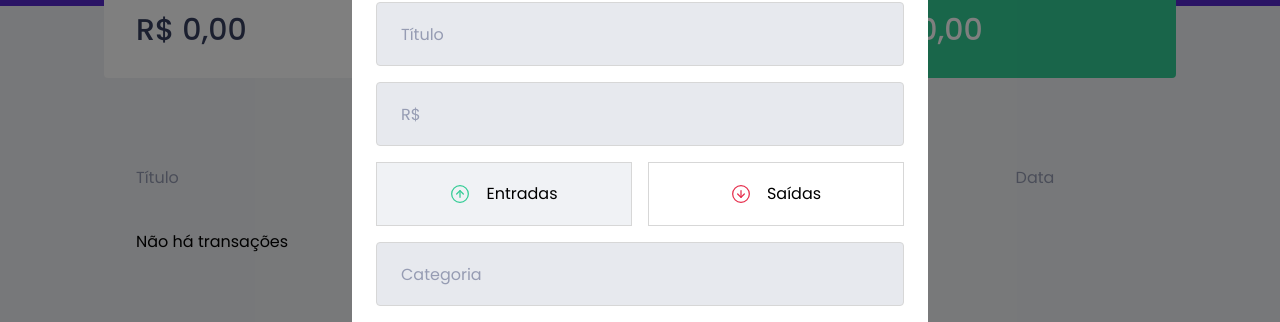
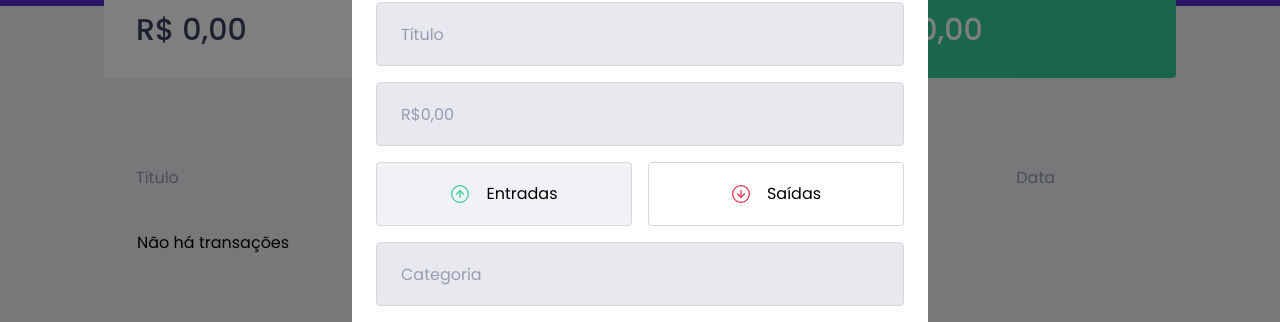
Before and after one commit to lcsglrt/dtmoney, a React (Create React App) app: page / in a window 1280 px wide. Both pictures are taken after a click on the button "Nova Transação". Shown: the part 230-552 px from the top of the page. Built offline with nearby package versions, Linux system fonts and the light colour scheme.

Commit message:
Refatorando e adicionando máscara no input de valor

```diff
--- a/package.json
+++ b/package.json
@@ -8,10 +8,12 @@
     "@testing-library/react": "^11.1.0",
     "@testing-library/user-event": "^12.1.10",
     "date-fns": "^2.25.0",
-    "dayjs": "^1.10.7",
     "react": "^17.0.2",
+    "react-currency-masked-input": "^2.5.0",
     "react-dom": "^17.0.2",
+    "react-intl-currency-input": "^0.2.6",
     "react-modal": "^3.14.4",
+    "react-number-format": "^4.8.0",
     "react-scripts": "4.0.3",
     "react-toastify": "^8.1.0",
     "tailwindcss": "npm:@tailwindcss/postcss7-compat",
--- a/src/App.js
+++ b/src/App.js
@@ -27,11 +27,11 @@ function App() {
 
   const summary = transactionsData.reduce((acc, transaction) => {
     if (transaction.type === 'deposit') {
-      acc.deposits += transaction.amount;
-      acc.total += transaction.amount;
+      acc.deposits += transaction.amountFormatted;
+      acc.total += transaction.amountFormatted;
     } else {
-      acc.withdraws += transaction.amount;
-      acc.total -= transaction.amount;
+      acc.withdraws += transaction.amountFormatted;
+      acc.total -= transaction.amountFormatted;
     }
 
     return acc;
@@ -40,6 +40,8 @@ function App() {
     withdraws: 0,
     total: 0
   });
+
+  console.log(transactionsData);
 
   return (
     <div className="bg-background min-h-screen">
--- a/src/components/NewTransactionModal/index.js
+++ b/src/components/NewTransactionModal/index.js
@@ -1,15 +1,32 @@
 import Modal from 'react-modal';
 import { useState } from 'react';
+
+import NumberFormat from 'react-number-format';
 
 import closeModalImg from '../../assets/close.svg';
 import incomeImg from '../../assets/income.svg';
 import outcomeImg from '../../assets/outcome.svg';
 
+
 Modal.setAppElement('#root');
+
+const currencyConfig = {
+  locale: "pt-BR",
+  formats: {
+    number: {
+      BRL: {
+        style: "currency",
+        currency: "BRL",
+        minimumFractionDigits: 2,
+        maximumFractionDigits: 2,
+      },
+    },
+  },
+};
 
 export function NewTransactionModal({ isOpen, onRequestClose, transactions, setTransactions }) {
   const [title, setTitle] = useState('');
-  const [amount, setAmount] = useState();
+  const [amount, setAmount] = useState('');
   const [type, setType] = useState('deposit');
   const [category, setCategory] = useState('');
 
@@ -17,30 +34,40 @@ export function NewTransactionModal({ isOpen, onRequestClose, transactions, setT
     const localTransactions = [...transactions];
     localTransactions.push(data);
     setTransactions(localTransactions);
-
-
   }
 
   function handleCreateNewTransaction(e) {
     e.preventDefault();
 
     const now = new Date();
-    const dateFormatted = `${now.getDate()}/${now.getMonth() + 1}/${now.getFullYear()}`
+    const dateFormatted = `${now.getDate()}/${now.getMonth() + 1}/${now.getFullYear()}`;
+    const amountFormatted = Number(amount.substr(3).replace(',','.'));
 
     createNewTransaction({
       id: +new Date(),
       title,
-      amount,
+      amountFormatted,
       type,
       category,
       createdAt: dateFormatted
     });
 
     setTitle('');
-    setAmount(0);
+    setAmount('');
     setType('deposit');
     setCategory('');
     onRequestClose();
+  }
+
+  function currencyFormatter(value) {
+    if (!Number(value)) return "";
+
+    const amount = new Intl.NumberFormat("pt-BR", {
+      style: "currency",
+      currency: "BRL"
+    }).format(value / 100);
+
+    return `${amount}`;
   }
 
   return (
@@ -67,18 +94,31 @@ export function NewTransactionModal({ isOpen, onRequestClose, transactions, setT
               onChange={e => setTitle(e.target.value)}
               className="input-modal"
             />
-            <input
+
+            {/* <input
               type="number"
               placeholder="R$"
               value={amount}
               onChange={e => setAmount(Number(e.target.value))}
               className="input-modal"
+            /> */}
+
+            <NumberFormat
+              value={amount}
+              onChange={e => setAmount(e.target.value)}
+              displayType={'input'}
+              format={currencyFormatter}
+              thousandSeparator="."
+              decimalSeparator=","
+              prefix={'R$'}
+              className="input-modal"
+              placeholder="R$0,00"
             />
 
             <div className="grid grid-cols-2 gap-4 mt-4">
               <button
                 type='button'
-                className={`w-full border border-bodyBorder flex items-center h-16 justify-center
+                className={`w-full border border-bodyBorder flex items-center h-16 justify-center rounded
                   ${type === 'deposit' ? 'bg-background' : ''}
                 `}
                 onClick={() => { setType('deposit') }}
@@ -89,7 +129,7 @@ export function NewTransactionModal({ isOpen, onRequestClose, transactions, setT
 
               <button
                 type='button'
-                className={`w-full border border-bodyBorder flex items-center h-16 justify-center
+                className={`w-full border border-bodyBorder flex items-center h-16 justify-center rounded
                   ${type === 'withdraw' ? 'bg-background' : ''}
                 `}
                 onClick={() => { setType('withdraw') }}
--- a/src/components/TransactionCard/index.js
+++ b/src/components/TransactionCard/index.js
@@ -4,7 +4,7 @@ export function TransactionCard({ transaction }) {
       <p className="text-title">{transaction.title}</p>
       <p className={transaction.type === 'deposit' ? 'text-green' : 'text-red'}>{new Intl.NumberFormat('pt-BR', {
         style: 'currency',
-        currency: 'BRL'}).format(transaction.amount)}</p>
+        currency: 'BRL'}).format(transaction.amountFormatted)}</p>
       <div className="flex items-center justify-between pt-6">
         <p className="text-sm text-text">{transaction.category}</p>
         <p className="text-sm text-text">{transaction.createdAt}</p>
--- a/src/components/TransactionsList/index.js
+++ b/src/components/TransactionsList/index.js
@@ -33,14 +33,16 @@ export function TransactionsList({ transactionsData }) {
             {
               transactionsData.length === 0 ?
                 <tr>
-                  <p className="px-8 py-4">Não há transações</p>
+                  <td>
+                    <p className="px-8 py-4">Não há transações</p>
+                  </td>
                 </tr> :
               transactionsData.map(transaction => (
                 <tr key={transaction.id} className="rounded">
                   <td className="text-title  py-4 px-8 border-none bg-shape">{transaction.title}</td>
                   <td className={`${transaction.type === 'deposit' ? 'text-green' : 'text-red'} py-4 px-8 border-none bg-shape`}>
                     { transaction.type === 'withdraw' && '- ' }
-                    { new Intl.NumberFormat('pt-BR', { style: 'currency', currency: 'BRL'}).format(transaction.amount) }
+                    { new Intl.NumberFormat('pt-BR', { style: 'currency', currency: 'BRL'}).format(transaction.amountFormatted) }
                   </td>
                   <td className="text-text py-4 px-8 border-none bg-shape">{transaction.category}</td>
                   <td className="text-text py-4 px-8 border-none bg-shape">{transaction.createdAt}</td>
```
Also changed, not shown: 1 other file (tests, documents, lock files or other folders).
